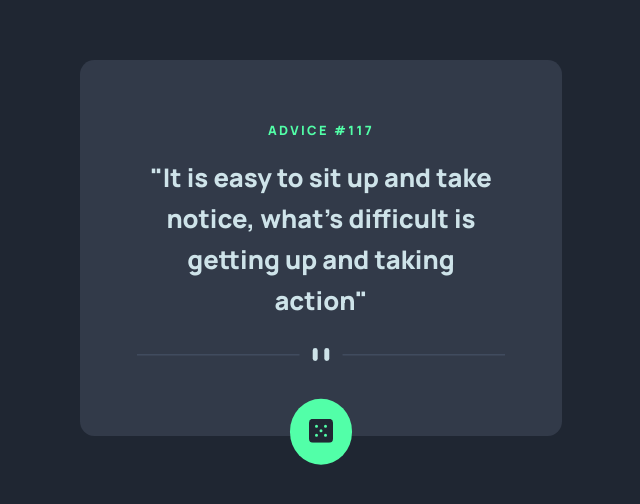
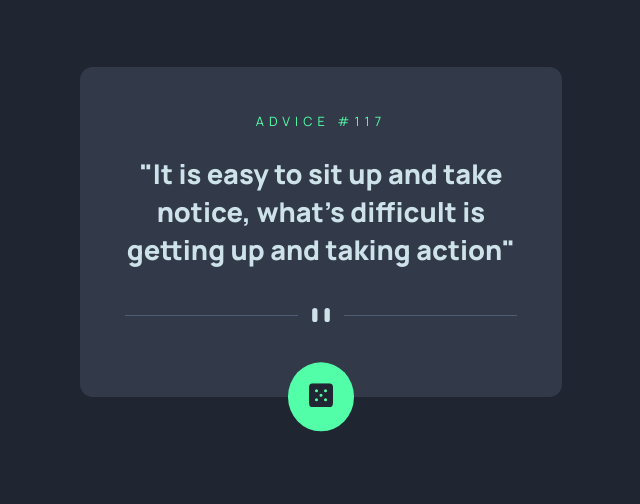
Before and after one commit to LucaJahnen/Quote-Generator, a plain HTML site: page index.html in a window 1280 px wide. Shown: the part 152-656 px from the top of the page, without its empty margins (319-959 px from the left). Drawn offline with nearby package versions, Linux system fonts and the light colour scheme.

Commit message:
matching styles to design

```diff
--- a/index.html
+++ b/index.html
@@ -2,12 +2,15 @@
 <html>
   <head>
     <title>Advice Generator App</title>
+    <meta name="viewport" content="width=device-width, initial-scale=1.0">
+    <link rel="preconnect" href="https://fonts.googleapis.com">
+    <link rel="preconnect" href="https://fonts.gstatic.com" crossorigin>
+    <link href="https://fonts.googleapis.com/css2?family=Manrope:wght@200..800&display=swap" rel="stylesheet">
     <link type="text/css" rel="stylesheet" href="styles.css">
     <script src="logic.js" defer></script>
     <script src="https://cdnjs.cloudflare.com/ajax/libs/gsap/3.11.0/gsap.min.js "></script>
   </head>
   <body>
-    <div style="height: 100vh; display: grid; place-items: center">
     <section class="card">
       <p class="number">Advice #<span class="counter">117</span></p>
       <div class="quote-wrapper">
@@ -23,6 +26,5 @@
         </button>
       </div>
     </section>
-    </div>
   </body>
 </html>
--- a/logic.js
+++ b/logic.js
@@ -21,8 +21,8 @@
     console.log(error)
   })
 }
-//getQuote()
 
+// animation using gsap
 const tween = gsap.to(".dice", {
   rotate: '360deg',
   duration: 1,
--- a/styles.css
+++ b/styles.css
@@ -1,5 +1,3 @@
-@import url('https://fonts.googleapis.com/css2?family=Manrope:wght@800&display=swap');
-
 * {
   margin: 0;
   padding: 0;
@@ -11,24 +9,24 @@
   display: grid;
   place-items: center;
   font-family: "Manrope";
-  font-weight: 800;
   background-color: hsl(218, 23%, 16%);
 }
 
 .card {
-  width: 45vw;
-  border-radius: 0.9rem;
+  width: 90vw;
+  border-radius: 0.8rem;
   background-color: hsl(217, 19%, 24%);
   padding: 1.5rem;
+  transform: translateY(-3rem);
 }
 
 .number {
   color: hsl(150, 100%, 66%);
-  margin: 1.2rem 0;
+  margin: 1.2rem 0 1.6rem 0;
   text-transform: uppercase;
   font-size: 0.8rem;
-  letter-spacing: 0.15rem;
-  overflow: hidden;
+  letter-spacing: 0.32rem;
+  font-weight: 400;
 }
 
 .quote-wrapper {
@@ -36,13 +34,13 @@
   display: grid;
   place-items: center;
   margin-bottom: 0.6rem;
-  padding: 0 2.2rem;
 }
 
 .quote {
-  font-size: 1.6rem;
+  font-size: 1.4rem;
   color: hsl(193, 38%, 86%);
-  line-height: 1.6;
+  line-height: 1.4;
+  font-weight: 800;
 }
 
 .number, .quote {
@@ -50,7 +48,7 @@
 }
 
 .pattern-wrapper {
-  margin: 1.6rem;
+  margin: 1.2rem;
 }
 
 .pattern {
@@ -66,10 +64,6 @@
   justify-content: center;
 }
 
-.svg-wrapper {
-  transform: translateY(0.8rem);
-}
-
 .dice {
   rotate: none;
 }
@@ -79,7 +73,7 @@
   border-radius: 50%;
   padding: 1.2rem;
   margin-top: -2rem;
-  transform: translateY(2rem);
+  transform: translateY(75%);
   transition: box-shadow 0.5s ease;
   border: none;
   cursor: pointer;
@@ -96,7 +90,21 @@
 
   .card {
     width: 37.7vw;
-    padding: 2.6rem 2rem 1rem 2rem;
+    padding: 1.6rem 2.8rem 0rem 2.8rem;
+    transform: translateY(-1rem);
+  }
+
+  .quote {
+    font-size: 1.7rem;
+  }
+
+  .pattern-wrapper {
+    margin: 2.4rem 0;
+  }
+
+  .dice-bg {
+    padding: 1.3rem;
+    transform: translateY(50%);
   }
 
   .dice-bg:hover, .dice-bg:focus-visible {
```
